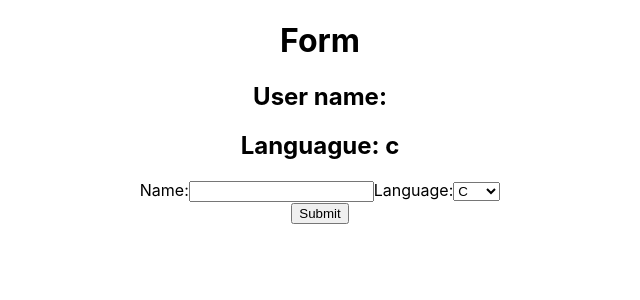
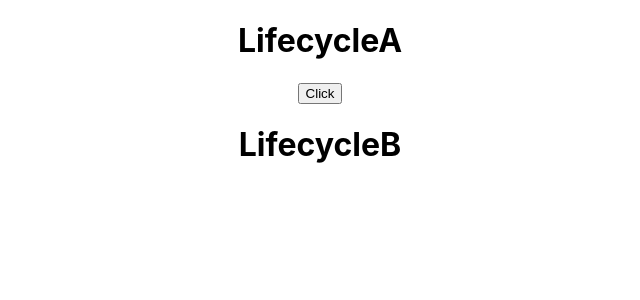
Before and after one commit to abolnaits/hello-world, a React (Create React App) app: page / in a window 1280 px wide. Shown: the top 300 px of the page, without its empty margins (320-960 px from the left). Built offline with nearby package versions, Linux system fonts and the light colour scheme.

Commit message:
Lifecycle
Lifecycle methods

```diff
--- a/src/App.js
+++ b/src/App.js
@@ -12,7 +12,8 @@
 import NameList from './components/NameList'
 import Styled from './components/Styled'
 import Form from './components/Form'
-
+import LifecycleA from './components/LifecycleA'
+import LifecycleB from './components/LifecycleB'
 
 function App() {
   return (
@@ -38,9 +39,10 @@
         <ParentComponent></ParentComponent>
         <NameList></NameList>
         <Styled primary={true}></Styled>
+        <Form></Form>
         */
         }
-        <Form></Form>
+        <LifecycleA></LifecycleA>
 
     </div>
   );
--- a/src/components/Form.js
+++ b/src/components/Form.js
@@ -33,6 +33,7 @@
         event.preventDefault();
     }
     render(){
+
         return(
             <div>
                 <h1>Form</h1>
--- /dev/null
+++ b/src/components/LifecycleA.js
@@ -0,0 +1,57 @@
+import React, {Component} from 'react'
+
+import LifecycleB from './LifecycleB'
+class LifecycleA extends Component{
+
+    constructor(props){
+        super(props)
+        console.log('A constructor()');
+        this.state = {
+            name : 'Andres'
+        }
+    }
+
+
+    componentDidMount(){
+        console.log('A componentDidMount()')
+    }
+
+    //Update methods
+
+    static getDerivedStateFromProps(props,state){
+        console.log('A getDerivedStateFromProps()')
+        return null;
+    }
+
+    shouldComponentUpdate(){
+        console.log('A shouldComponentUpdate()')
+        return true
+    }
+
+    getSnapshotBeforeUpdate(){
+        console.log('A getSnapshotBeforeUpdate()')
+        return null
+    }
+
+    componentDidUpdate(){
+        console.log('A componentDidUpdate()')
+    }
+
+    changeState = () =>{
+        this.setState({
+            name:'Leo'
+        })
+    }
+    render(){
+        console.log('A render()')
+        return(
+            <div>
+                <h1>LifecycleA</h1>
+                <button onClick={this.changeState}>Click</button>
+                <LifecycleB></LifecycleB>
+            </div>
+        )
+    }
+}
+
+export default LifecycleA
--- /dev/null
+++ b/src/components/LifecycleB.js
@@ -0,0 +1,45 @@
+import React, {Component} from 'react'
+
+class LifecycleB extends Component{
+
+    constructor(props){
+        super(props)
+        console.log('B constructor()');
+        this.state = {
+            name : 'Andres'
+        }
+    }
+
+    static getDerivedStateFromProps(props,state){
+        console.log('B getDerivedStateFromProps()')
+        return null;
+    }
+
+    shouldComponentUpdate(){
+        console.log('B shouldComponentUpdate()')
+        return true
+    }
+
+    getSnapshotBeforeUpdate(){
+        console.log('B getSnapshotBeforeUpdate()')
+        return null
+    }
+
+    componentDidUpdate(){
+        console.log('B componentDidUpdate()')
+    }
+
+    componentDidMount(){
+        console.log('B componentDidMount()')
+    }
+    render(){
+        console.log('B render()')
+        return(
+            <div>
+                <h1>LifecycleB</h1>
+            </div>
+        )
+    }
+}
+
+export default LifecycleB
```
Also changed, not shown: 1 other file (tests, documents, lock files or other folders).
